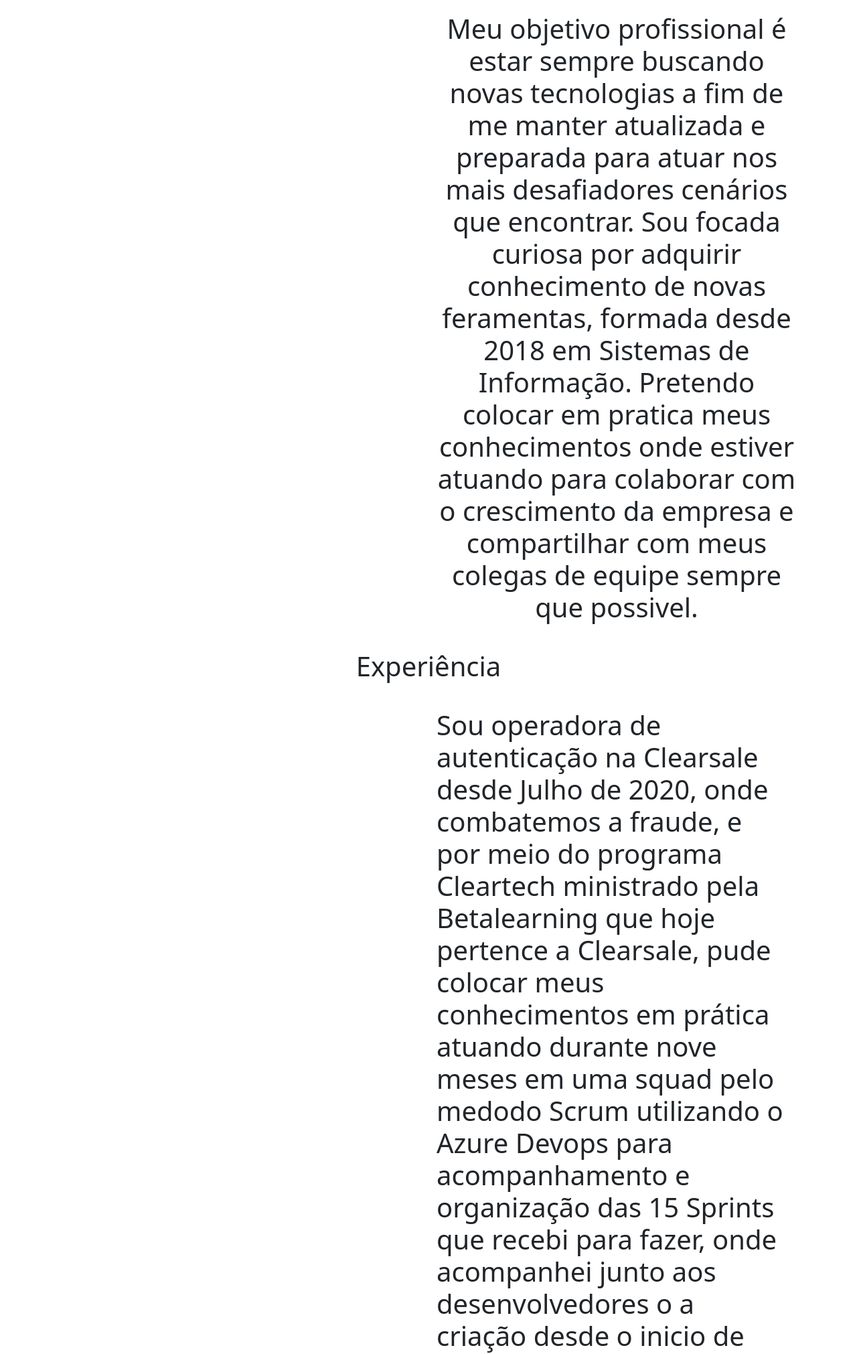
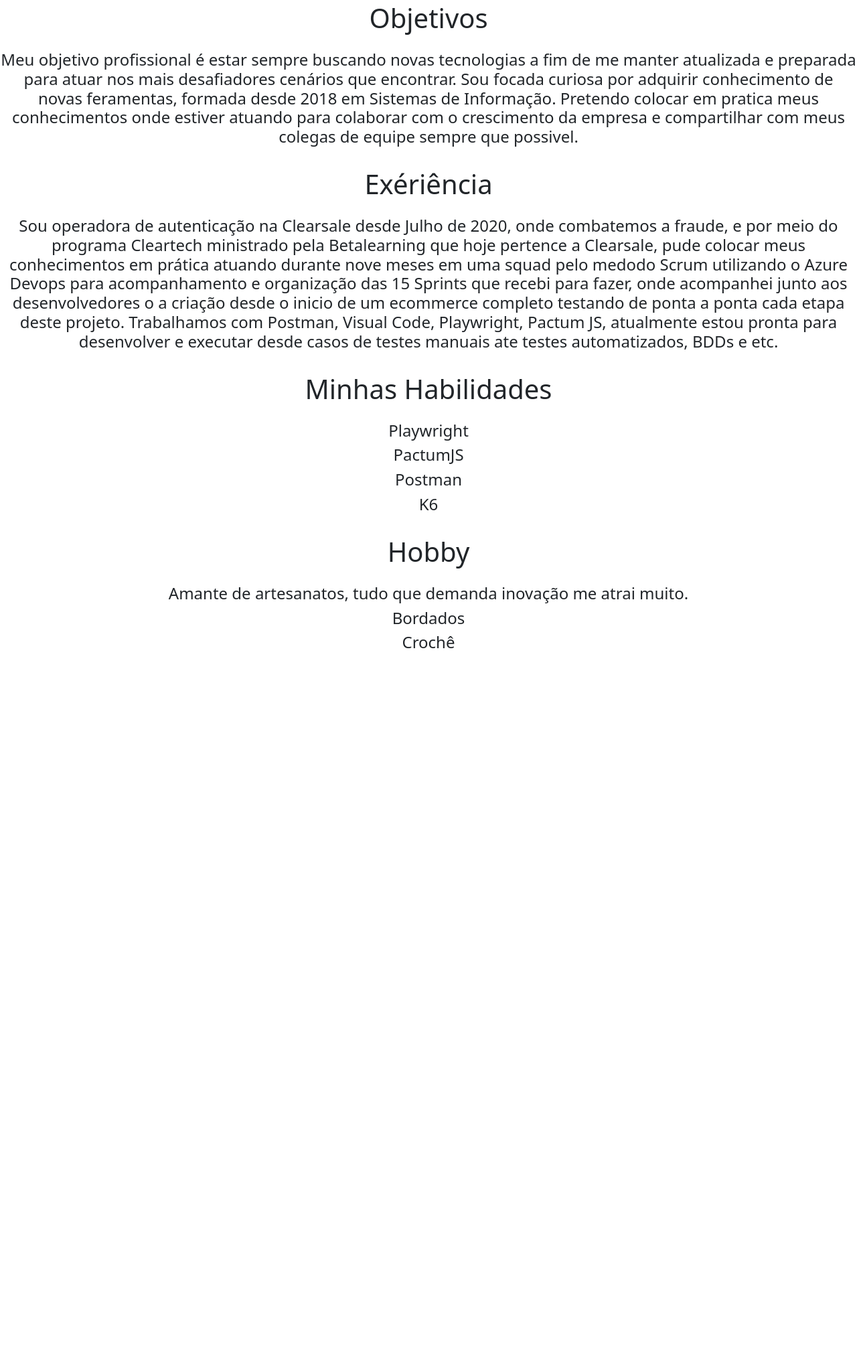
Before and after one commit to Giselesct/Giselesct.github.io, a website: page index.html in a window 1280 px wide. Shown: the part 101-2123 px from the top of the page at 67% size. After the commit the page ends 1107 px from the top, so only its background shows below. Drawn offline with nearby package versions, Linux system fonts and the light colour scheme.

Commit message:
objetivos

```diff
--- a/index.html
+++ b/index.html
@@ -42,53 +42,41 @@
             </div>
         </nav>
 
-        <div class="container my-4 ">
-            <div class="row justify-content-center">
-                <div class="col-lg mb-lg-4">
-                    <img src="c:\Users\Cleartech\DevopsGiChristo\DaChristo\FotoGiChristo.jpg" class="img-fluid" alt="" srcset="">
-                </div>
-                <div class="col-lg mx-2 align-self-center">
-                    <div class="my-3">
-                        <h1 class="text-center">
-                            Meu objetivo profissional é estar sempre buscando novas tecnologias a fim de me manter atualizada e preparada para
-                            atuar nos mais desafiadores cenários que encontrar. Sou focada curiosa por adquirir conhecimento de novas feramentas, formada desde 2018 em Sistemas de Informação.
-                            Pretendo colocar em pratica meus conhecimentos onde estiver atuando para colaborar com o crescimento da empresa e compartilhar com meus colegas de equipe sempre que possivel.
-
-                        </p>
-                    </div>
-                </div>
-            </div>
 
 
             <div class="my-4">
                 <div class="text-center mb-4">
-                    <h1> Experiência</h1>
+                    <h1> Objetivos</h1>
                 </div>
+                <div class="row ">
+                    <style>
+                        i {
+                            font-size: 4em;
+                        }
+                    </style>
+                    <!-- Skills -->
+                    <div class="col">
+                        <div class="text-center">
+                            <h4> Meu objetivo profissional é estar sempre buscando novas tecnologias a fim de me manter atualizada e preparada para
+                                atuar nos mais desafiadores cenários que encontrar. Sou focada curiosa por adquirir conhecimento de novas feramentas, formada desde 2018 em Sistemas de Informação.
+                                Pretendo colocar em pratica meus conhecimentos onde estiver atuando para colaborar com o crescimento da empresa e compartilhar com meus colegas de equipe sempre que possivel.
+                                </h4>
 
 
-                <div class="container my-4 ">
-                    <div class="row justify-content-center">
-                        <div class="col-lg mb-lg-4">
-                            <img src="c:\Users\Cleartech\DevopsGiChristo\DaChristo\FotoGiChristo.jpg" class="img-fluid" alt="" srcset="">
-                        </div>
-                        <div class="col-lg mx-2 align-self-center">
-                            <div class="my-3">
-                                <h1 class="text">
-                                    Sou operadora de autenticação na Clearsale desde Julho de 2020, onde combatemos a fraude, e  por meio do programa
-                                     Cleartech ministrado pela Betalearning que hoje  pertence a Clearsale, pude colocar meus conhecimentos em
-                                     prática atuando durante nove meses em uma squad pelo medodo Scrum utilizando o Azure Devops para acompanhamento e organização
-                                     das 15 Sprints que recebi para fazer, onde acompanhei junto aos desenvolvedores o a criação desde o inicio de um ecommerce completo
-                                     testando de ponta a ponta cada etapa deste projeto. Trabalhamos com Postman, Visual Code, Playwright, Pactum JS,
-                                     atualmente estou pronta para desenvolver e executar desde casos de  testes manuais ate testes automatizados, BDDs e etc.
-                                    </h1>
-                                    </p>
-                            </div>
+                            <i class="devicon:dramaturgo-plain"></i>
                         </div>
                     </div>
 
+
+                </div>
+            </div>
+        </div>
+
+
+
                     <div class="my-4">
                         <div class="text-center mb-4">
-                            <h1>Apresentação</h1>
+                            <h1>Exériência</h1>
                         </div>
                         <div class="row ">
                             <style>
```
